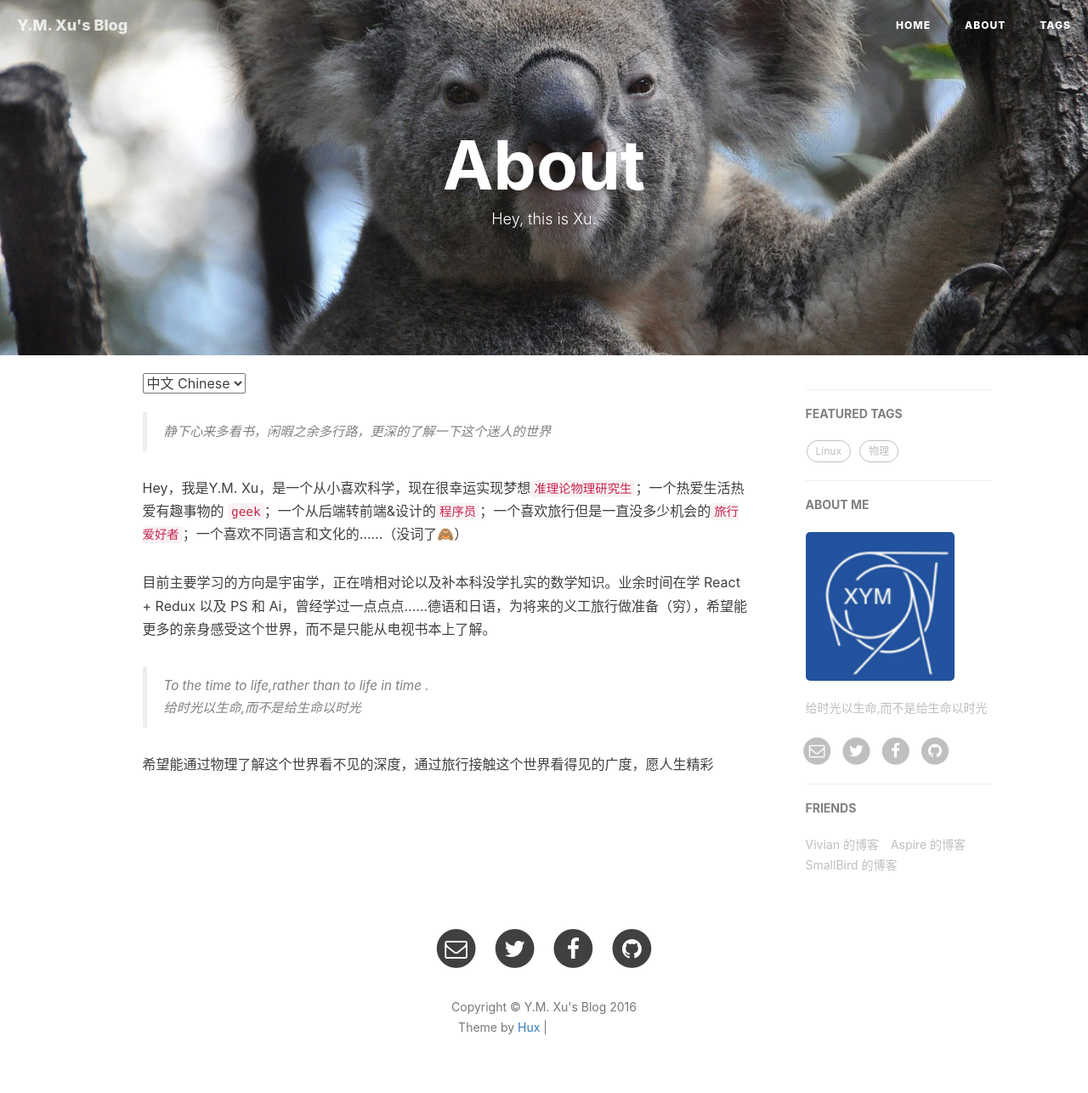
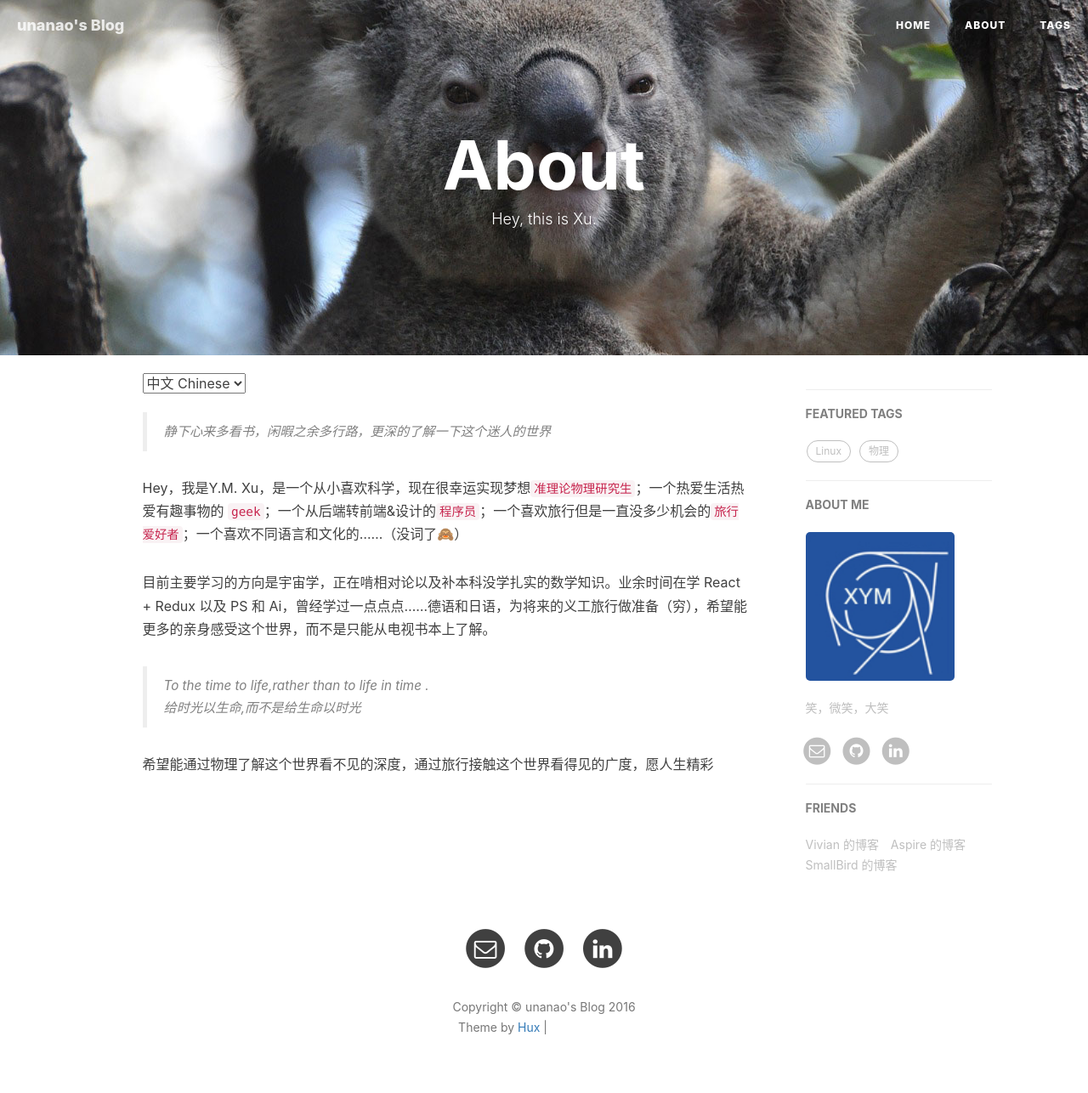
Before and after one commit to xuyumeng/xuyumeng.github.io, a Jekyll site: the page built from about.html, in a window 1280 px wide. Shown: the whole page at 85% size. Built offline with Jekyll 4.4.1, drawn with Linux system fonts in a browser that asks for light colours; nearby versions of some CDN libraries; comment, search, counter and statistics services are not loaded; grey boxes are pictures that could not be loaded.

Commit message:
change to my information

```diff
--- a/_config.yml
+++ b/_config.yml
@@ -1,11 +1,11 @@
 # Site settings
-title: Y.M. Xu's Blog
-SEOTitle: 许雨蒙的博客 | Y.M. Xu's Blog
+title: unanao's Blog
+SEOTitle: 孙建蛟的博客 | Sun Jianjiao's Blog | unanao's blog
 header-img: img/home-bg.jpg
-email: yumengxu1994@icloud.com
+email: jianjiaosun@163.com
 description: "理论物理，全栈设计 | 许雨蒙，Physicist，Web & Mobile Lover，Front-End Engineer | 这里是 @许雨蒙 的个人博客，与你一起发现更美的世界。"
 keyword: "理论物理,全栈设计"
-url: "http://yumengxu.com"              # your host, for absolute URL
+url: "http://www.unanao.cn"              # your host, for absolute URL
 baseurl: ""                             # for example, '/blog' if your blog hosted on 'host/blog'
 
 
@@ -13,10 +13,10 @@
 # SNS settings
 RSS: false
 #zhihu_username:     xu-yu-meng-93
-github_username:    xuyumeng
-twitter_username:  yumeng_xu
-facebook_username:  yumeng.xu.58
-# linkedin_username:  firstname-lastname-idxxxx
+github_username:    unanao
+#twitter_username:  yumeng_xu
+#facebook_username:  yumeng.xu.58
+linkedin_username:  Sun-Jianjiao-unanao
 
 
 
@@ -50,7 +50,7 @@
 # disqus_username: ymxusblog
 
 # Duoshuo settings
-duoshuo_username: xusblog
+duoshuo_username: unanao's blog
 # Share component is depend on Comment so we can NOT use share only.
 duoshuo_share: true                     # set to false if you want to use Comment without Sharing
 
@@ -62,13 +62,13 @@
 ba_track_id: 04daadb513f06ea7fb4508fc5b4cbc3f
 # Google Analytics
 ga_track_id: 'UA-79223060-1'            # Format: UA-xxxxxx-xx
-ga_domain: yumengxu.com
+ga_domain: www.unanao.cn
 
 
 
 # Sidebar settings
 sidebar: true                           # whether or not using Sidebar.
-sidebar-about-description: "给时光以生命,而不是给生命以时光"
+sidebar-about-description: "笑，微笑，大笑"
 sidebar-avatar: /img/avatar.jpg      # use absolute URL, seeing it's used in both `/` and `/about/`
 
 
```
